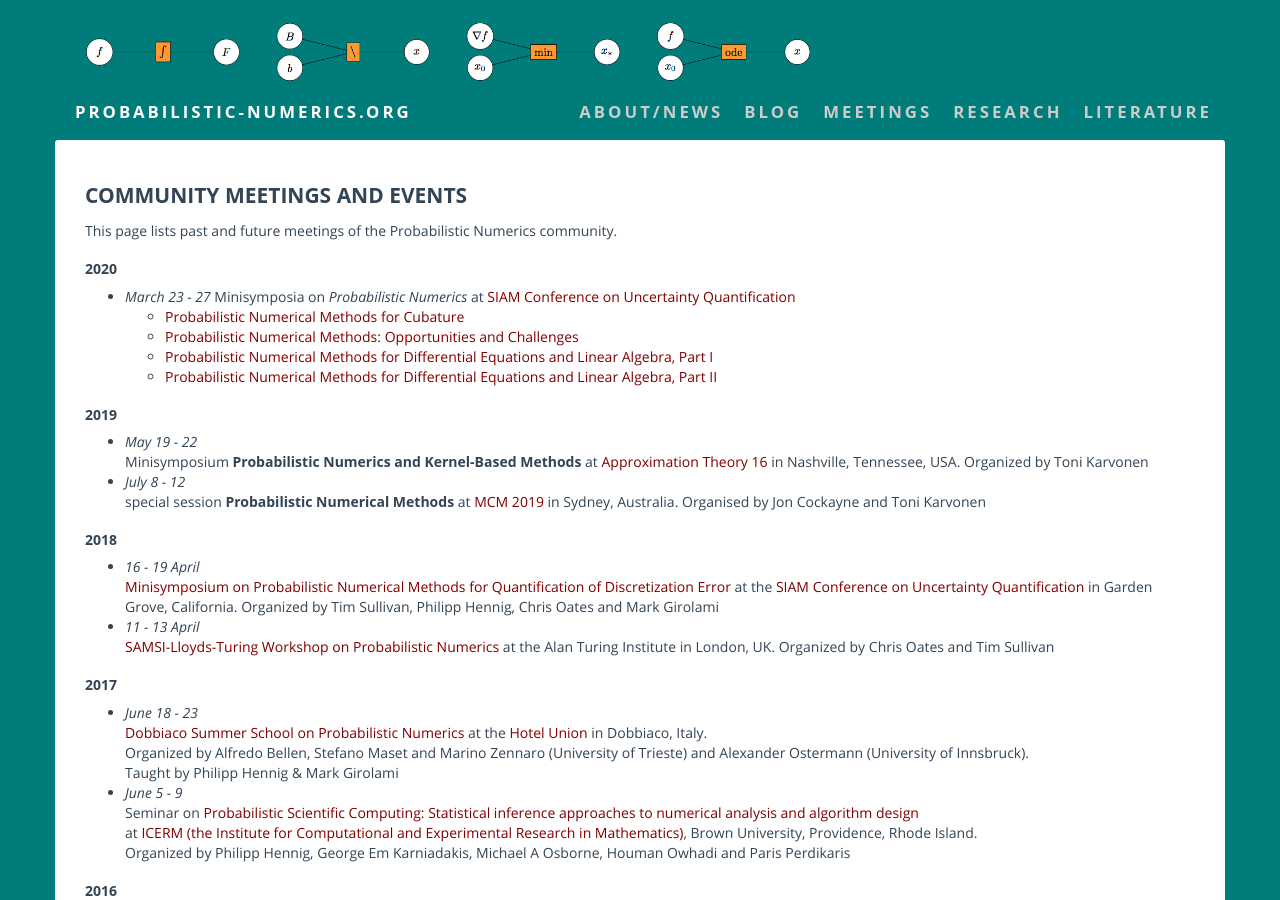
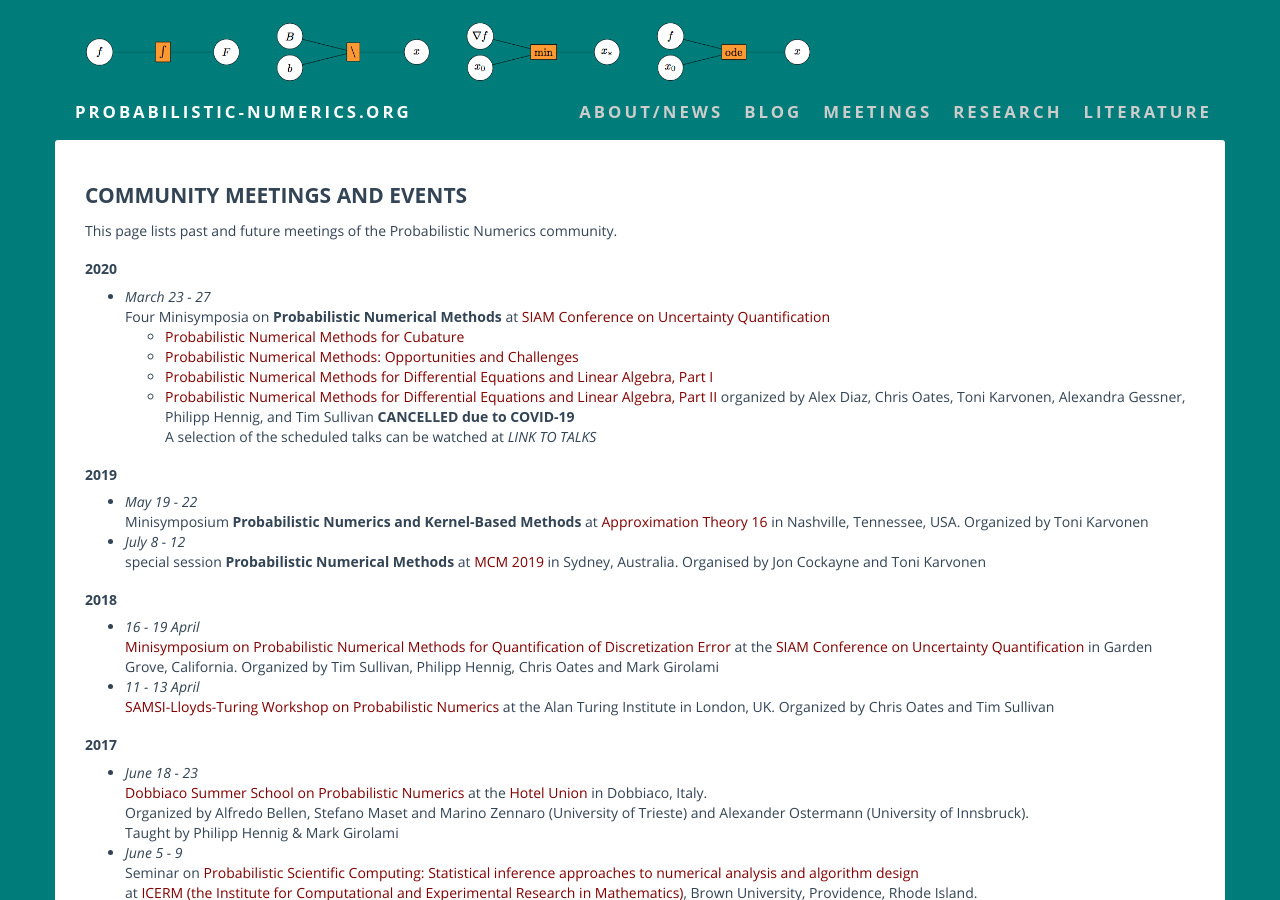
Before and after one commit to philipphennig/probabilistic-numerics.org, a Jekyll site: the page built from meetings/index.md, in a window 1280 px wide and 900 px high. Built offline with Jekyll 4.4.1, drawn with Linux system fonts in a browser that asks for light colours; some web fonts are replaced.

Commit message:
added note on covid-19 in index.md

```diff
--- a/meetings/index.md
+++ b/meetings/index.md
@@ -10,11 +10,14 @@ community.
 
 ### 2020
 * *March 23 - 27*
-  Minisymposia on *Probabilistic Numerics* at [SIAM Conference on Uncertainty Quantification](https://siam-uq20.ma.tum.de/)
+   Four Minisymposia on **Probabilistic Numerical Methods** at [SIAM Conference on Uncertainty Quantification](https://siam-uq20.ma.tum.de/)
   * [Probabilistic Numerical Methods for Cubature](https://www.events.tum.de/frontend/index.php?page_id=3712&v=List&do=15&day=489&ses=1659#anker_session_1659)
   * [Probabilistic Numerical Methods: Opportunities and Challenges](https://www.events.tum.de/frontend/index.php?page_id=3712&v=List&do=15&day=489&ses=1660#anker_session_1660)
   * [Probabilistic Numerical Methods for Differential Equations and Linear Algebra, Part I](https://www.events.tum.de/frontend/index.php?page_id=3712&v=List&do=15&day=490&ses=1662#anker_session_1662)
   * [Probabilistic Numerical Methods for Differential Equations and Linear Algebra, Part II](https://www.events.tum.de/frontend/index.php?page_id=3712&v=List&do=15&day=490&ses=1661#anker_session_1661)
+  organized by Alex Diaz, Chris Oates, Toni Karvonen, Alexandra Gessner, Philipp Hennig, and Tim Sullivan
+  **CANCELLED due to COVID-19**
+  A selection of the scheduled talks can be watched at *LINK TO TALKS*
 
 
 ### 2019
```
